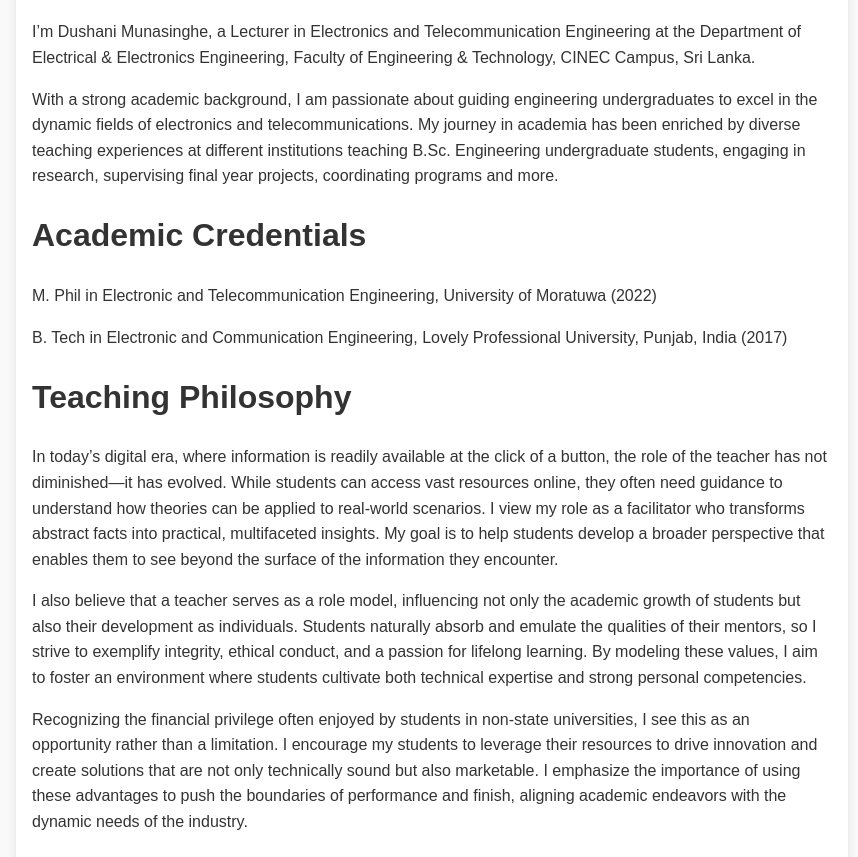
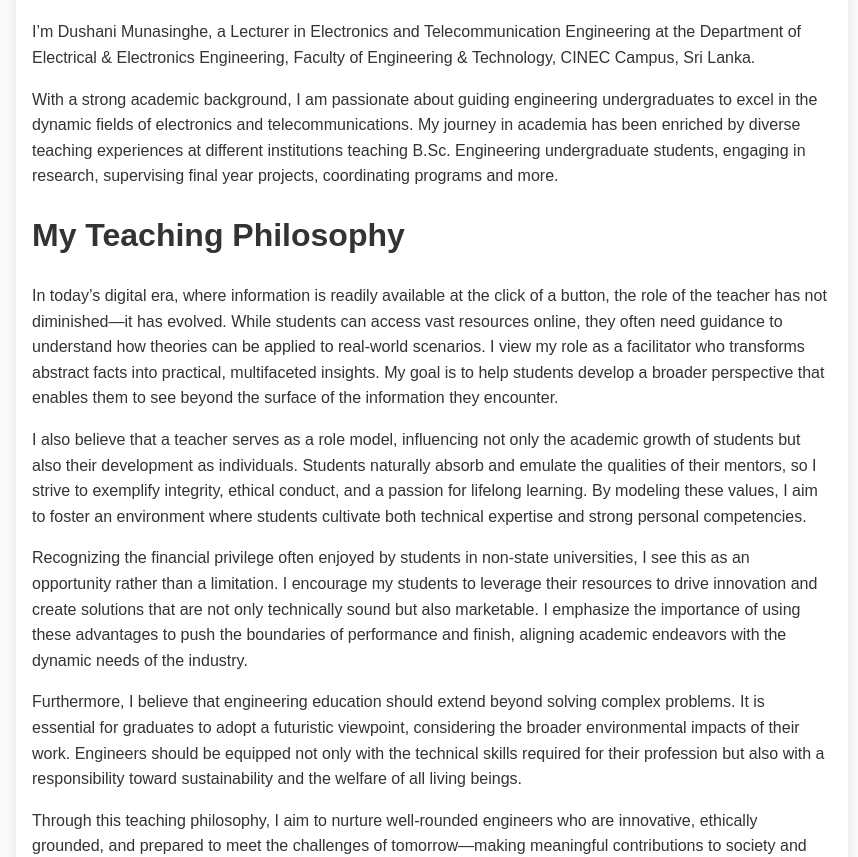
Before and after one commit to dushanimunasinghe/dushanimunasinghe.github.io, a Jekyll site: the page built from index.md, in a window 1280 px wide and 900 px high, scrolled down 494 px, cut to the strip 43-900 px from the top of the window. Shown: the whole strip, without its empty margins (208-1066 px from the left). Built offline with Jekyll 4.4.1, drawn with Linux system fonts in a browser that asks for light colours.

Commit message:
Update index.md

```diff
--- a/index.md
+++ b/index.md
@@ -11,13 +11,7 @@ I’m Dushani Munasinghe, a Lecturer in Electronics and Telecommunication Engine
 
 With a strong academic background, I am passionate about guiding engineering undergraduates to excel in the dynamic fields of electronics and telecommunications. My journey in academia has been enriched by diverse teaching experiences at different institutions teaching B.Sc. Engineering undergraduate students, engaging in research, supervising final year projects, coordinating programs and more.
 
-# Academic Credentials
-
-M. Phil in Electronic and Telecommunication Engineering, University of Moratuwa (2022)
-
-B. Tech in Electronic and Communication Engineering, Lovely Professional University, Punjab, India (2017)
-
-# Teaching Philosophy
+# My Teaching Philosophy
 
 In today's digital era, where information is readily available at the click of a button, the role of the teacher has not diminished—it has evolved. While students can access vast resources online, they often need guidance to understand how theories can be applied to real-world scenarios. I view my role as a facilitator who transforms abstract facts into practical, multifaceted insights. My goal is to help students develop a broader perspective that enables them to see beyond the surface of the information they encounter.
 
```
